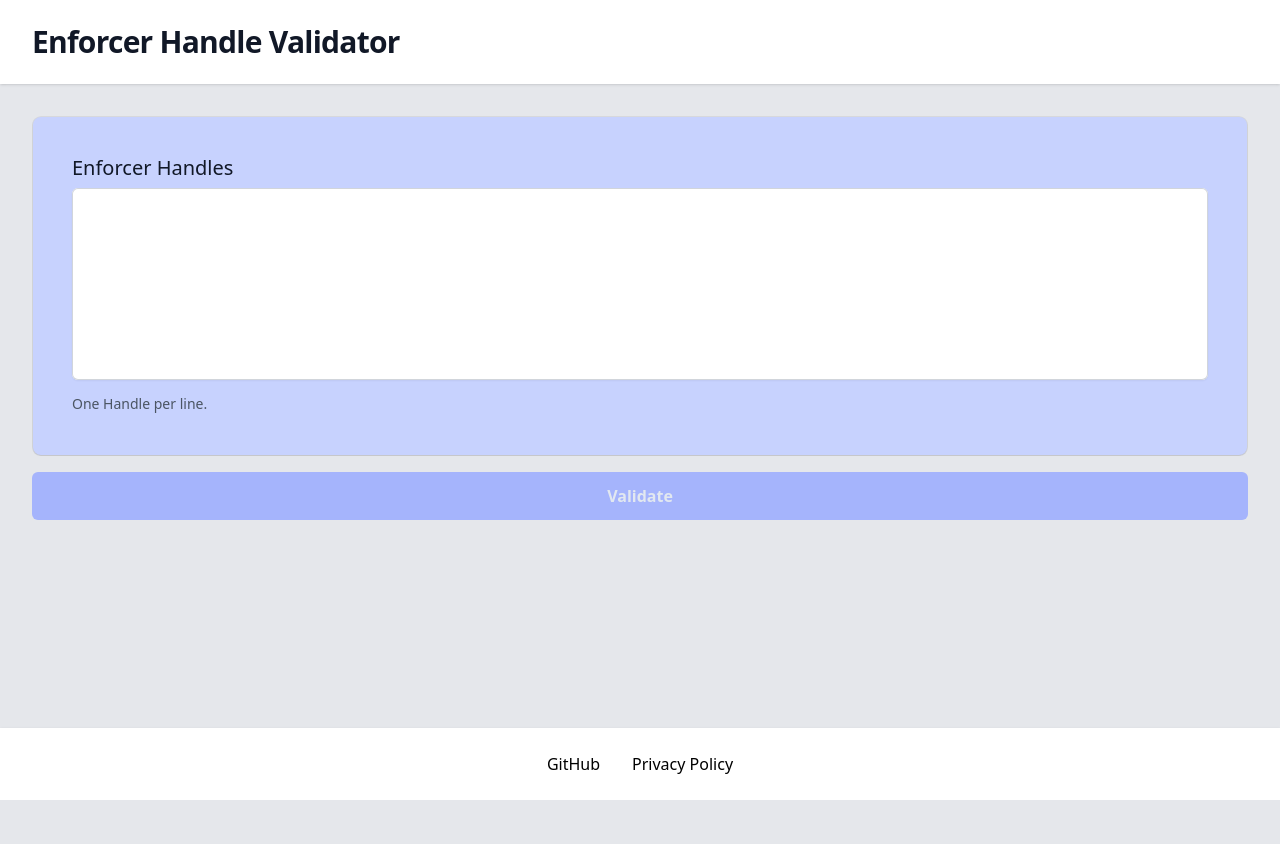
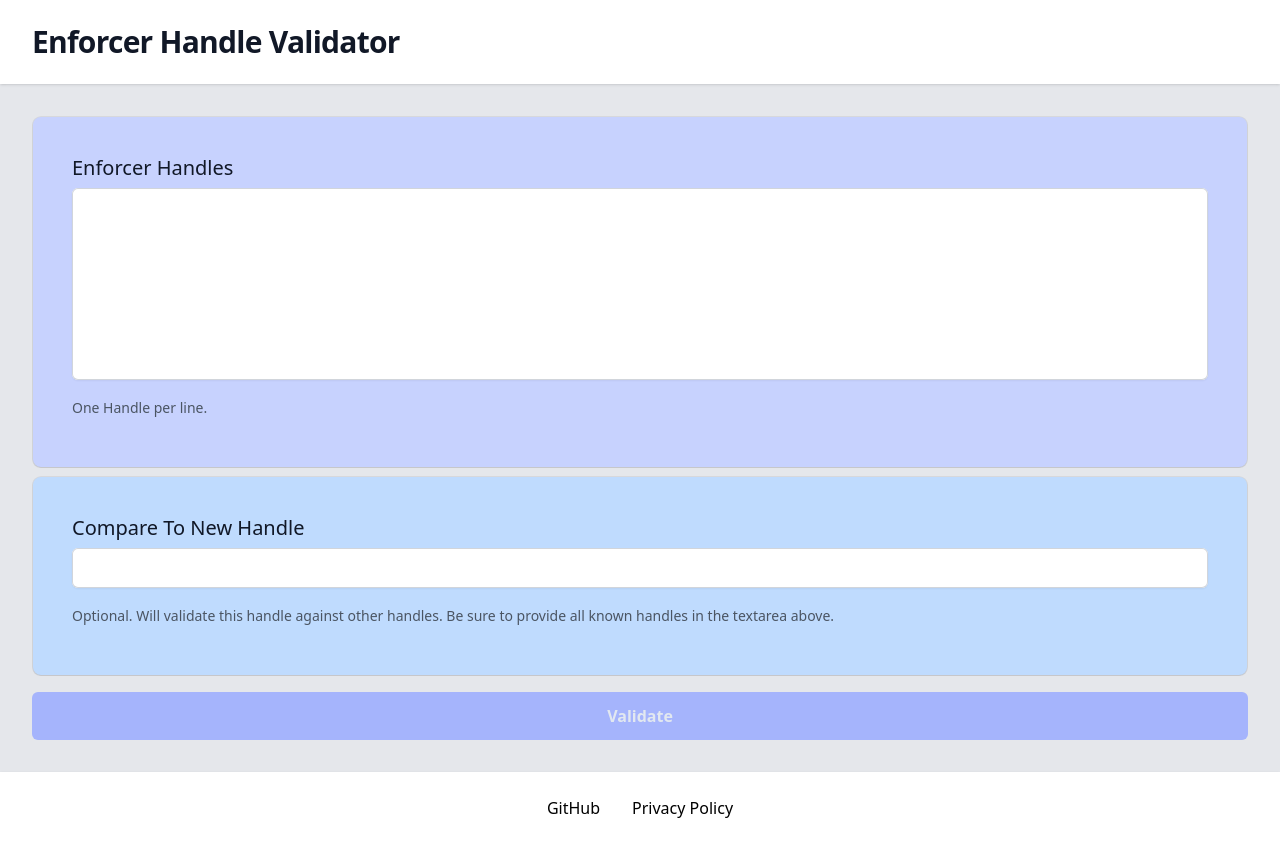
Before and after one commit to yellow-corps/enforcer-handle-validator, a Vue app: page / in a window 1280 px wide. Before the commit the page ends 800 px from the top, so only its background shows below. Built offline with nearby package versions, Linux system fonts and the light colour scheme; a web font is replaced by a local one; what @2toad/profanity would draw is missing.

Commit message:
Add specific comparison field

```diff
--- a/src/App.vue
+++ b/src/App.vue
@@ -4,7 +4,8 @@ import { CakeIcon } from "@heroicons/vue/20/solid";
 
 import CardContainer from "./components/CardContainer.vue";
 import FullButton from "./components/FullButton.vue";
-import NameInput from "./components/NameInput.vue";
+import NameListInput from "./components/NameListInput.vue";
+import NameSingleInput from "./components/NameSingleInput.vue";
 import ResultDisplay from "./components/ResultDisplay.vue";
 
 import BaseRule from "./rules/baseRule.ts";
@@ -39,6 +40,7 @@ const RULES: BaseRule[] = [
 ];
 
 const handles = ref("");
+const focusedHandle = ref("");
 const validationResults = ref(<ValidationResult[]>[]);
 const validating = ref(false);
 const doValidate = () => {
@@ -47,12 +49,24 @@ const doValidate = () => {
   const handleList = handles.value
     .split(/[\r\n]+/)
     .map((handle) => handle.trim())
-    .filter(Boolean);
+    .filter(Boolean)
+    .concat(focusedHandle.value ? [focusedHandle.value] : []);
+  console.log(handleList);
 
-  validationResults.value = RULES.map((rule) => ({
-    rule,
-    results: rule.checkHandles(handleList),
-  }));
+  validationResults.value = RULES.map((rule) => {
+    const results = rule.checkHandles(handleList).filter(({ handle }) => {
+      if (!focusedHandle.value) {
+        return true;
+      }
+
+      return focusedHandle.value === handle;
+    });
+
+    return {
+      rule,
+      results: focusedHandle.value ? results.slice(0, 1) : results,
+    };
+  });
 };
 
 const doReset = () => {
@@ -84,7 +98,8 @@ const totalInvalidHandles = computed(() => {
     <main class="flex-1">
       <div class="mx-auto max-w-7xl px-4 py-6 sm:px-6 lg:px-8">
         <template v-if="!validating">
-          <NameInput v-model="handles"></NameInput>
+          <NameListInput v-model="handles"></NameListInput>
+          <NameSingleInput v-model="focusedHandle"></NameSingleInput>
           <FullButton @click="doValidate" :enabled="!!handles.trim()"
             >Validate</FullButton
           >
@@ -95,10 +110,19 @@ const totalInvalidHandles = computed(() => {
           >
             <span class="text-xl font-medium text-gray-900">
               <template v-if="hasValidationResults">
-                {{ totalInvalidHandles }} handles have validation issues.
+                <template v-if="focusedHandle">
+                  The handle "{{ focusedHandle }}" has validation issues.
+                </template>
+                <template v-else>
+                  {{ totalInvalidHandles }} handles have validation issues.
+                </template>
               </template>
               <template v-else>
-                <CakeIcon class="size-6 inline" /> All handles are valid!
+                <CakeIcon class="size-6 inline" />
+                <template v-if="focusedHandle">
+                  The handle "{{ focusedHandle }}" is valid!
+                </template>
+                <template v-else> All handles are valid! </template>
               </template>
             </span>
           </CardContainer>
--- a/src/components/NameInput.vue
+++ b/src/components/NameListInput.vue
@@ -1,12 +1,12 @@
 <script setup lang="ts">
 import CardContainer from "./CardContainer.vue";
 
-const { modelValue } = defineProps<{ modelValue: string }>();
-const emit = defineEmits<{ (e: "update:modelValue", value: string): void }>();
+const modelValue = defineModel<string>();
+const id = crypto.randomUUID();
 </script>
 
 <template>
-  <label for="handles">
+  <label :for="id">
     <CardContainer bg-class="bg-indigo-200">
       <div class="col-span-full">
         <div class="block text-xl font-medium leading-6 text-gray-900">
@@ -14,18 +14,23 @@ const emit = defineEmits<{ (e: "update:modelValue", value: string): void }>();
         </div>
         <div class="mt-2">
           <textarea
-            :value="modelValue"
-            @input="
-              emit(
-                'update:modelValue',
-                (<HTMLTextAreaElement>$event.target).value,
-              )
-            "
-            id="handles"
+            v-model="modelValue"
+            :id="id"
             class="block min-h-48 w-full resize-none rounded-md border-0 p-2 text-gray-900 shadow-sm ring-1 ring-inset ring-gray-300 placeholder:text-gray-400 focus:ring-2 focus:ring-inset focus:ring-indigo-600 sm:text-sm sm:leading-6"
           ></textarea>
         </div>
-        <p class="mt-3 text-sm leading-6 text-gray-600">One Handle per line.</p>
+        <div class="mt-2 flex">
+          <div class="text-sm leading-6 text-gray-600 flex-1 py-2">
+            One Handle per line.
+          </div>
+          <button
+            v-if="modelValue"
+            class="rounded-md font-semibold bg-red-400 p-2"
+            @click="modelValue = ''"
+          >
+            Clear
+          </button>
+        </div>
       </div>
     </CardContainer>
   </label>
--- /dev/null
+++ b/src/components/NameSingleInput.vue
@@ -0,0 +1,39 @@
+<script setup lang="ts">
+import CardContainer from "./CardContainer.vue";
+
+const modelValue = defineModel<string>();
+const id = crypto.randomUUID();
+</script>
+
+<template>
+  <label :for="id">
+    <CardContainer bg-class="bg-blue-200">
+      <div class="col-span-full">
+        <div class="block text-xl font-medium leading-6 text-gray-900">
+          Compare To New Handle
+        </div>
+        <div class="mt-2">
+          <input
+            type="text"
+            v-model="modelValue"
+            :id="id"
+            class="block min-h-4 w-full resize-none rounded-md border-0 p-2 text-gray-900 shadow-sm ring-1 ring-inset ring-gray-300 placeholder:text-gray-400 focus:ring-2 focus:ring-inset focus:ring-indigo-600 sm:text-sm sm:leading-6"
+          />
+        </div>
+        <div class="mt-2 flex">
+          <div class="text-sm leading-6 text-gray-600 flex-1 py-2">
+            Optional. Will validate this handle against other handles. Be sure
+            to provide all known handles in the textarea above.
+          </div>
+          <button
+            v-if="modelValue"
+            class="rounded-md font-semibold bg-red-400 p-2"
+            @click="modelValue = ''"
+          >
+            Clear
+          </button>
+        </div>
+      </div>
+    </CardContainer>
+  </label>
+</template>
```
Also changed, not shown: 1 other file (tests, documents, lock files or other folders).
